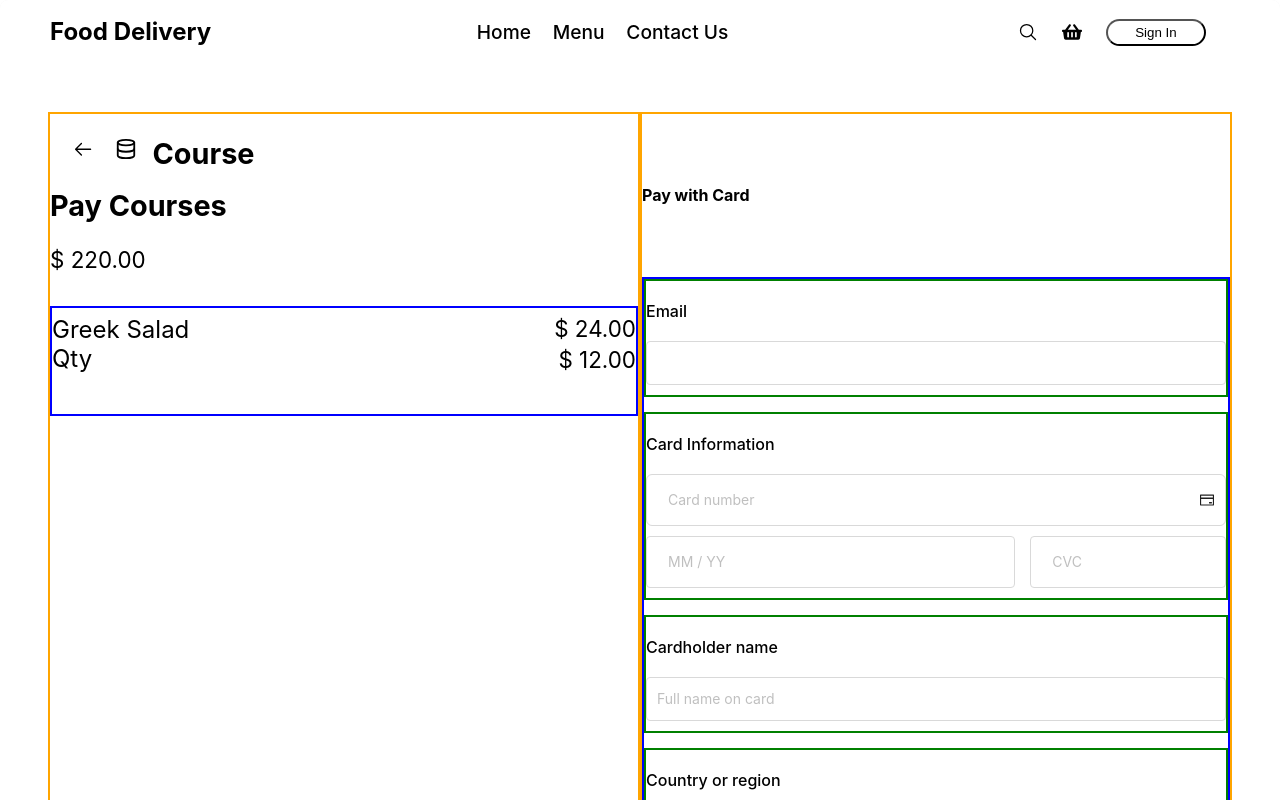
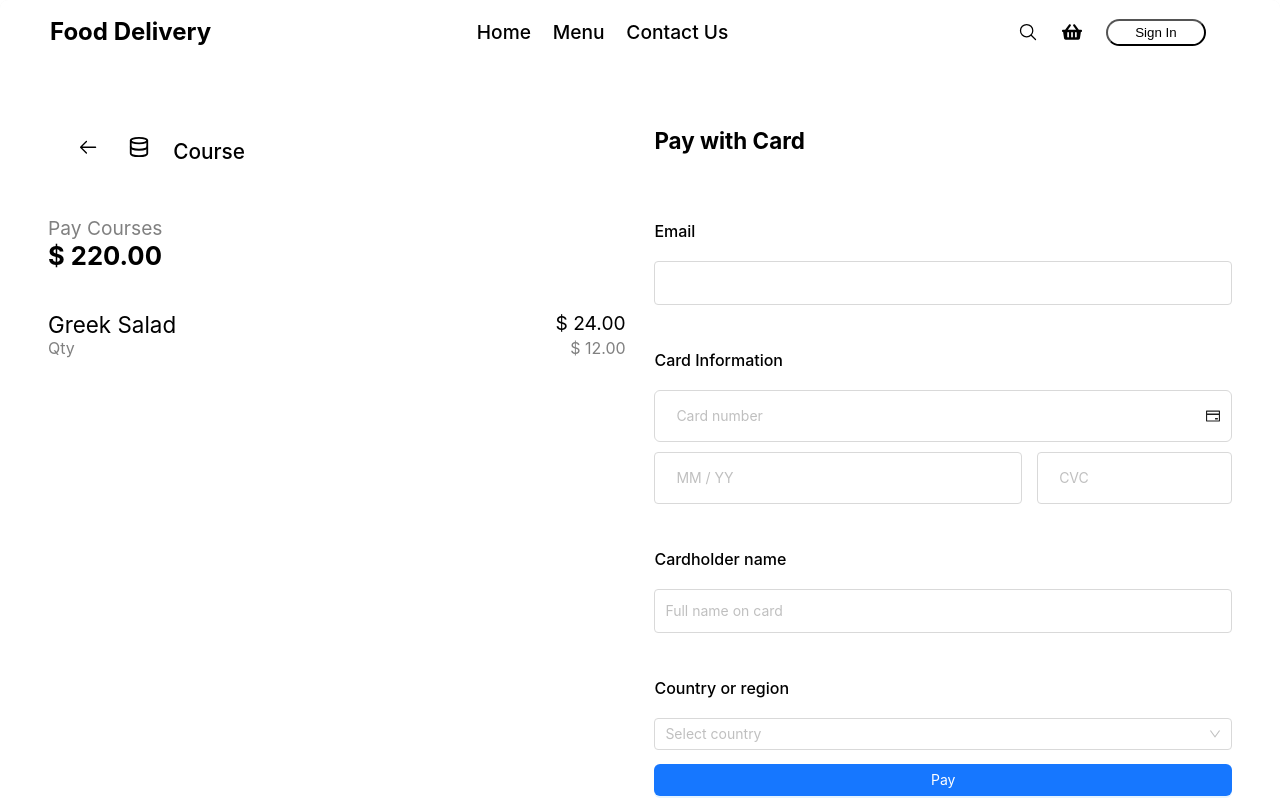
Before and after one commit to SyedMuhammadIzaan/FoodDeliveryApp, a React (Vite) app: page /payment in a window 1280 px wide. Shown: the top 800 px of the page. Built offline with nearby package versions, Linux system fonts and the light colour scheme.

Commit message:
set the ui of page payment

```diff
--- a/src/components/ButtonComp.jsx
+++ b/src/components/ButtonComp.jsx
@@ -1,15 +1,16 @@
 import { Button } from "antd";
 import { useNavigate } from "react-router-dom";
 
-const ButtonComp = ({ text, redirectTo }) => {
+const ButtonComp = ({ text, redirectTo,type }) => {
 	const navigate = useNavigate();
-  console.log("Redirect ",redirectTo)
+
 	return (
 		<>
 			<Button
 				onClick={() => {
 					navigate(redirectTo);
 				}}
+				type={type}
 			>
 				{text}
 			</Button>
--- a/src/pages/PaymentMethod.jsx
+++ b/src/pages/PaymentMethod.jsx
@@ -6,6 +6,7 @@ import { FiDatabase } from "react-icons/fi";
 import { CreditCardOutlined } from "@ant-design/icons";
 import { useSelector } from "react-redux";
 import "../style/pages/paymentMethod.scss";
+import ButtonComp from "../components/ButtonComp";
 
 const PaymentMethod = () => {
 	const navigate = useNavigate();
@@ -44,11 +45,11 @@ const PaymentMethod = () => {
 						<div className="item">
 							<div className="item-name">
 								<p>Greek Salad</p>
-								<p>Qty</p>
+								<p className="second-child">Qty</p>
 							</div>
 							<div className="item-price">
 								<span>$ 24.00</span>
-								<span>$ 12.00</span>
+								<span className="second-child">$ 12.00</span>
 							</div>
 						</div>
 						<div className="item"></div>
@@ -112,6 +113,7 @@ const PaymentMethod = () => {
 									// Add more countries as needed
 								]}
 							/>
+              <ButtonComp text="Pay" type="primary" />
 						</div>
 					</div>
 				</div>
--- a/src/style/pages/paymentMethod.scss
+++ b/src/style/pages/paymentMethod.scss
@@ -9,12 +9,13 @@
 		// border: 2px solid green;
 		display: flex;
 		flex-direction: row;
+		gap: 1.8em;
 		width: 100%;
 		height: auto;
 		min-height: 100vh;
 
 		.row-container {
-			border: 2px solid orange;
+			// border: 2px solid orange;
 			width: 50%;
 
 			.header {
@@ -33,6 +34,14 @@
 					}
 				}
 			}
+			.heading {
+				h4 {
+					// border: 2px solid red;
+					font-size: 1em;
+					margin: 0em;
+					line-height: 1;
+				}
+			}
 			.price-container {
 				// border: 2px solid yellow;
 				height: 15vh;
@@ -43,6 +52,8 @@
 					position: absolute;
 					top: -2.5em;
 					margin: 0em;
+					font-size: 1.2em;
+					color: grey;
 					// padding-top: 0em;
 				}
 				p {
@@ -52,35 +63,9 @@
 					margin-bottom: 0em;
 				}
 			}
-			// .booked-items{
-			//     border: 2px solid blue;
-			//     display: flex;
-			//     flex-direction: column;
-			//     .item{
-			//         display: flex;
-			//         justify-content: space-between;
-			//         align-items: center;
-			//         height: 5vh;
-			//         // min-height: 60px;
-			//         // padding: 1em 0;
 
-			//         .item-price{
-			//             border: 2px solid pink;
-			//             display: flex;
-			//             flex-direction: column;
-			//             align-items: center;
-			//             // justify-content: space-between;
-			//             height: 100%;
-
-			//             // p{
-			//             //     padding-top: 0em;
-			//             //     margin: 0em;
-			//             // }
-			//         }
-			//     }
-			// }
 			.booked-items {
-				border: 2px solid blue;
+				// border: 2px solid blue;
 				display: flex;
 				flex-direction: column;
 				margin-top: 1.5em;
@@ -112,12 +97,19 @@
 					}
 				}
 			}
+			.title {
+				h4 {
+					margin-top: -1.4em;
+					margin-bottom: 0em;
+					font-size: 1.4em;
+				}
+			}
 			.payment-form-container {
 				width: 100%;
-				border: 2px solid blue;
+				// border: 2px solid blue;
 
 				.input-fields {
-					border: 2px solid green;
+					// border: 2px solid green;
 					display: flex;
 					flex-direction: column;
 					padding: 10px 0; // Vertical padding only
@@ -166,6 +158,7 @@
 				// Special handling for select dropdown
 				.ant-select {
 					width: 100%;
+					margin-bottom: 1em;
 				}
 			}
 		}
@@ -195,7 +188,8 @@
 					height: 8vh;
 
 					h4 {
-						font-size: 1.5em;
+						font-size: 1.4em;
+						font-weight: 400;
 					}
 					p {
 						font-size: 1.2em;
@@ -242,7 +236,8 @@
 					height: 8vh;
 
 					h4 {
-						font-size: 1.8em;
+						font-size: 1.2em;
+						font-weight: 400;
 					}
 					p {
 						font-size: 1.4em;
@@ -282,7 +277,8 @@
 
 					.heading {
 						h4 {
-							font-size: 1.8em;
+							font-size: 1.3em;
+							font-weight: 500;
 						}
 					}
 				}
@@ -290,22 +286,32 @@
 					height: 8vh;
 
 					h4 {
-						font-size: 1.8em;
+						font-size: 1.2em;
+						font-weight: 400;
 					}
 					p {
-						font-size: 1.4em;
+						font-size: 1.6em;
+						font-weight: bold;
 					}
 				}
 				.booked-items {
 					.item {
 						.item-name {
 							p {
-								font-size: 1.5em;
+								font-size: 1.4em;
+							}
+							.second-child {
+								color: grey;
+								font-size: 1em;
 							}
 						}
 						.item-price {
 							span {
-								font-size: 1.4em;
+								font-size: 1.2em;
+							}
+							.second-child {
+								color: grey;
+								font-size: 1em;
 							}
 						}
 					}
```
